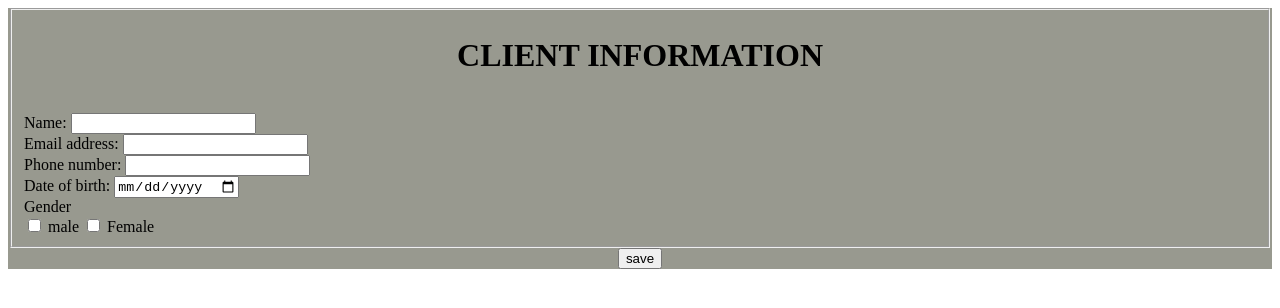
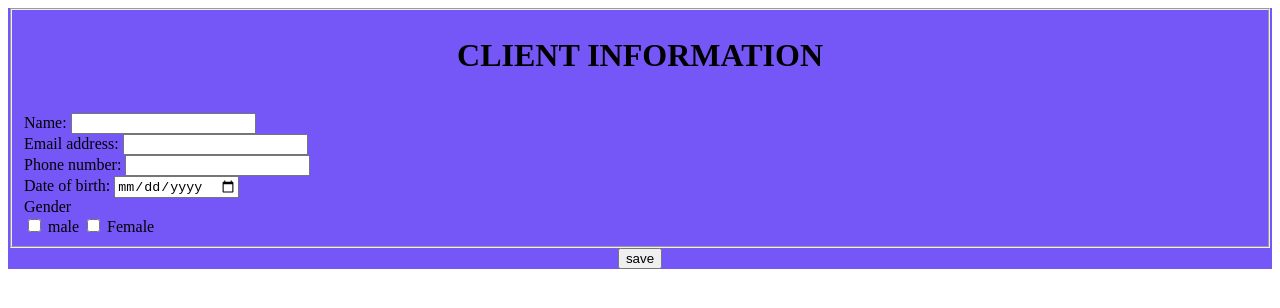
Before and after one commit to dguru343/edit-client-appointment-, an Angular app: page / in a window 1280 px wide. Shown: the top 308 px of the page. Built offline with nearby package versions, Linux system fonts and the light colour scheme.

Commit message:
1 file modified

```diff
--- a/src/app/app.component.css
+++ b/src/app/app.component.css
@@ -2,7 +2,7 @@ h1{
   text-align: center;
 }
 form{
-  background-color: rgb(152, 153, 143);
+  background-color: rgba(54, 11, 245, 0.685);
 }
 form{
   box-sizing: border-box;
@@ -13,3 +13,6 @@ form{
 .btns{
   text-align: center;
 }
+form{
+  size:50cm
+}
```
